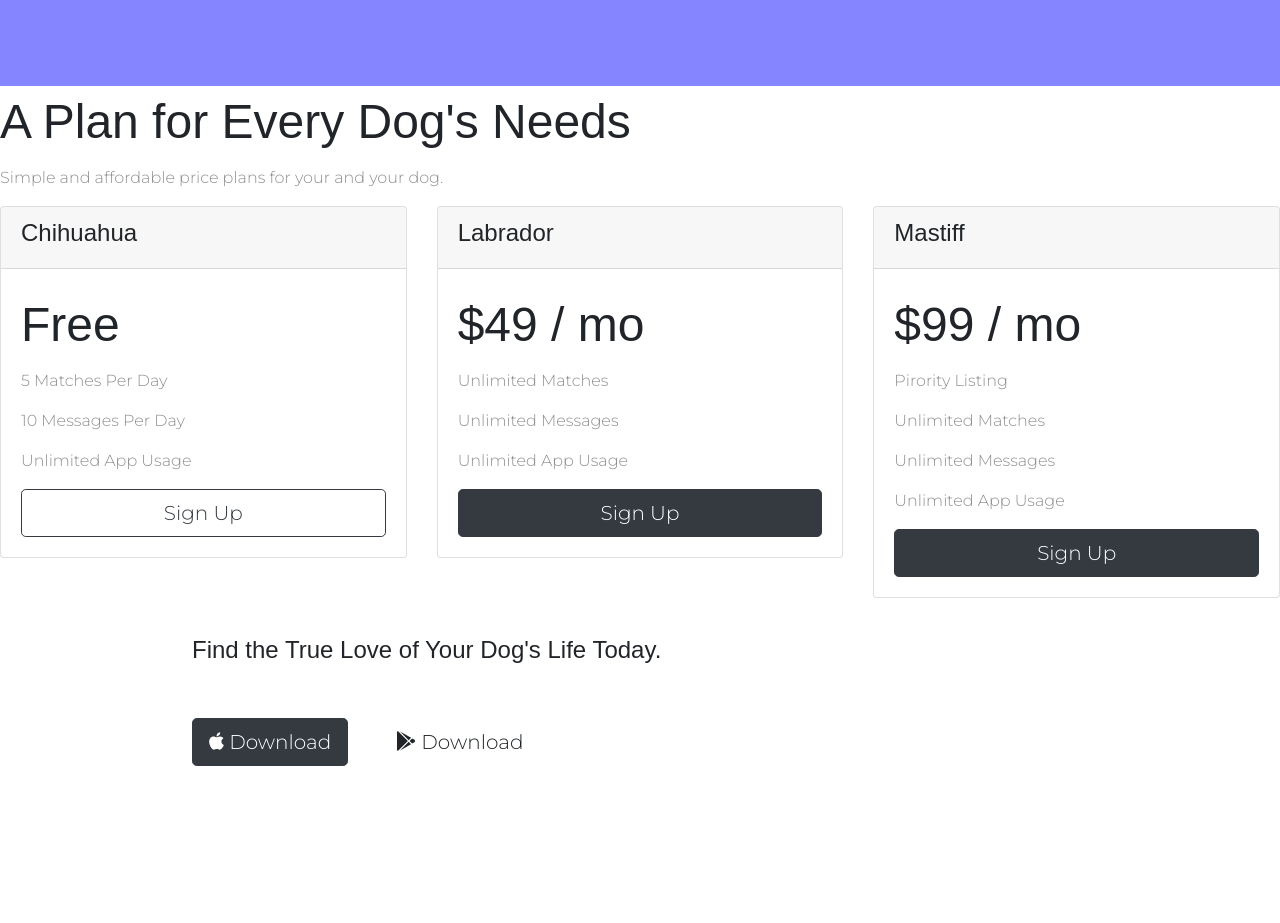
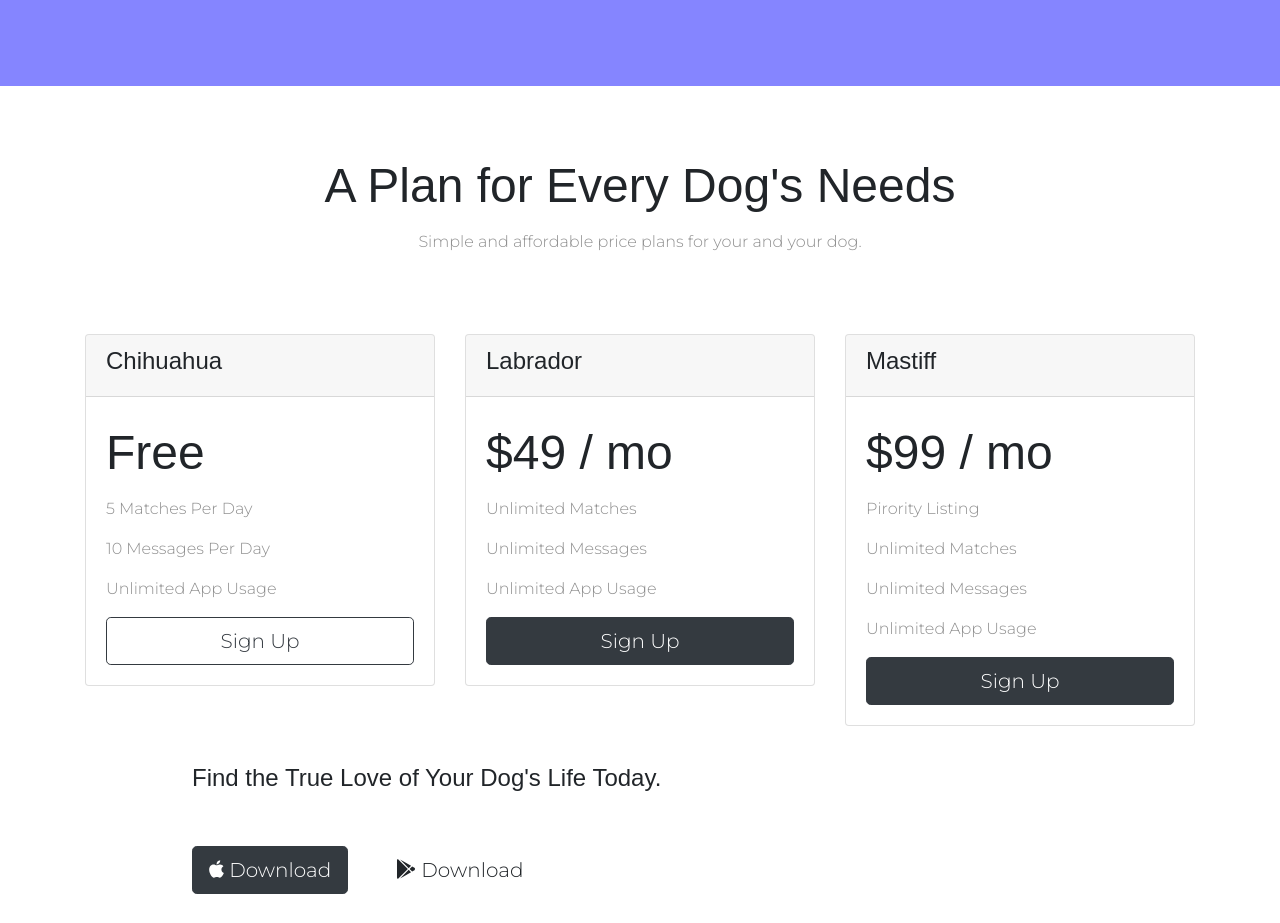
Before and after one commit to humphrey-mutuma/tindog-web-template, a plain HTML site: page index.html in a window 1280 px wide. Shown: the part 1744-2667 px from the top of the page. Drawn offline with Linux system fonts and the light colour scheme.

Commit message:
Pricing section completed

```diff
--- a/css/styles.css
+++ b/css/styles.css
@@ -125,3 +125,11 @@ body {
         transform: rotate(0);
     }
 }
+
+/* Pricing section */
+.pricing-heading {
+    text-align: center;
+    margin: 2rem 5%;
+    padding: 2rem 5%;
+
+}
--- a/index.html
+++ b/index.html
@@ -147,14 +147,18 @@
 
   <!-- Pricing -->
 
-  <section class="white-section" id="pricing">
-
-    <h2 class="section-heading">A Plan for Every Dog's Needs</h2>
-    <p>Simple and affordable price plans for your and your dog.</p>
+  <section class="container white-section" id="pricing">
+    <div class="row">
+        <div class="col pricing-heading">
+            <h2 class="section-heading">A Plan for Every Dog's Needs</h2>
+            <p>Simple and affordable price plans for your and your dog.</p>
+        </div>
+    </div>
 
     <div class="row">
 
-      <div class="pricing-column col-lg-4 col-md-6">
+      <div class="pricing-column col-lg-4 col-md-6 col-sm 12">
+
         <div class="card">
           <div class="card-header">
             <h3>Chihuahua</h3>
@@ -169,7 +173,8 @@
         </div>
       </div>
 
-      <div class="pricing-column col-lg-4 col-md-6">
+      <div class="pricing-column col-lg-4 col-md-6 col-sm-12">
+
         <div class="card">
           <div class="card-header">
             <h3>Labrador</h3>
@@ -184,7 +189,8 @@
         </div>
       </div>
 
-      <div class="pricing-column col-lg-4 col-md-12">
+      <div class="pricing-column col-lg-4 col-md-6 col-sm-12">
+
         <div class="card">
           <div class="card-header">
             <h3>Mastiff</h3>
@@ -210,7 +216,7 @@
 
   <!-- Call to Action -->
 
-  <section class="colored-section" id="cta">
+  <section class="colored-section" id=" ">
 
     <div class="container-fluid">
 
```
